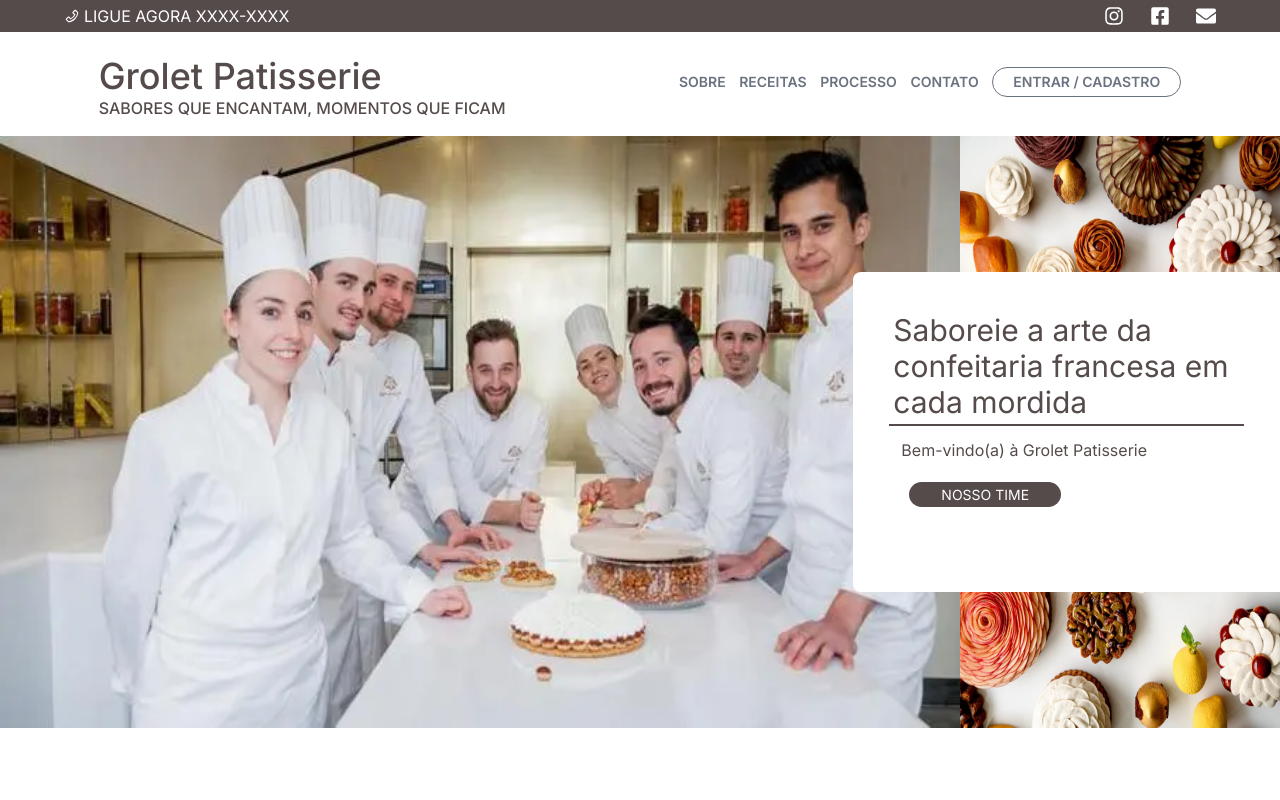
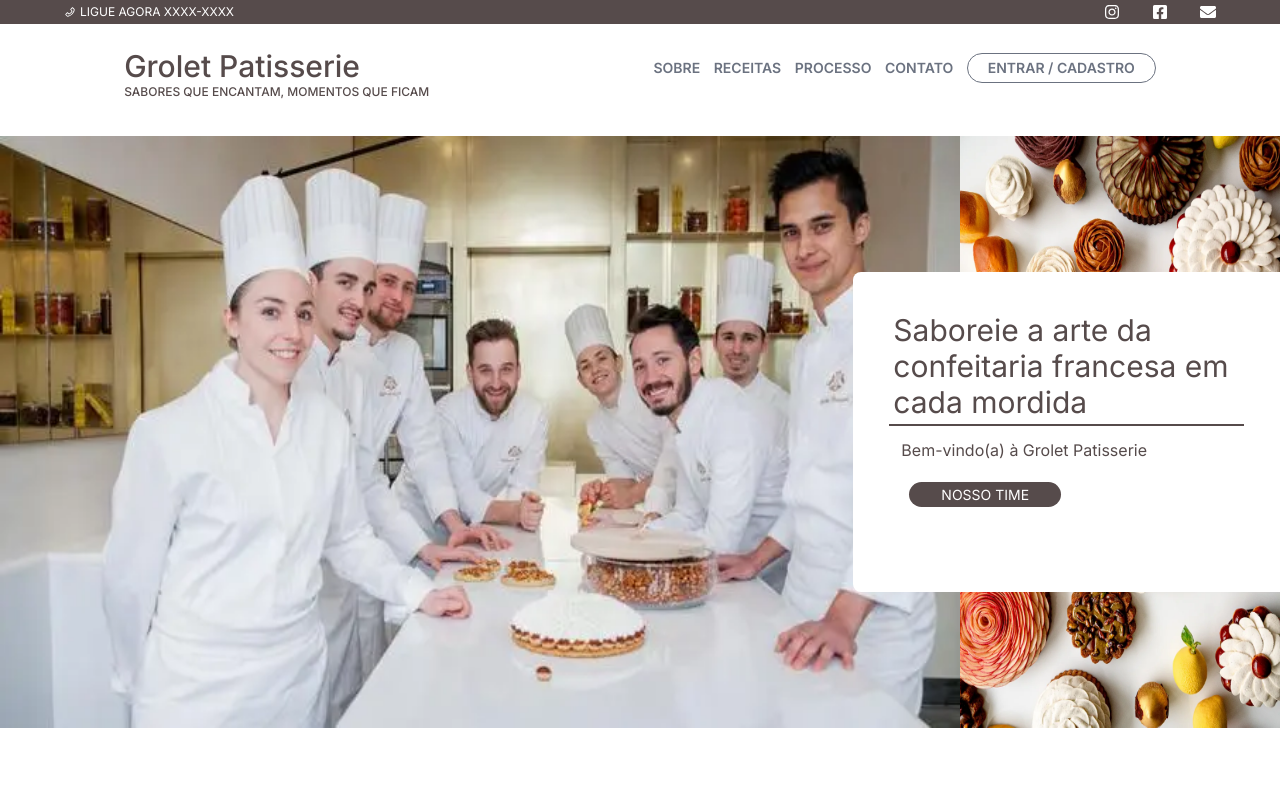
Before and after one commit to JhonatasAnicezio/Grolet_Patisserie, a Next.js app: page / in a window 1280 px wide. Shown: the top 800 px of the page. Built offline with nearby package versions, Linux system fonts and the light colour scheme.

Commit message:
refact: css

```diff
--- a/src/components/Header/index.tsx
+++ b/src/components/Header/index.tsx
@@ -7,12 +7,12 @@ import { Button } from "./components/button";
 export function Header() {
   return (
     <header className="fixed top-0 left-0 w-full bg-white z-50">
-      <div className="flex justify-between items-center text-base px-16 py-1 bg-brown-350 text-white">
+      <div className="flex justify-between items-center text-xs px-16 py-1 bg-brown-350 text-white">
         <div className="flex gap-1 items-center">
           <AiOutlinePhone/>
           <p>LIGUE AGORA XXXX-XXXX</p>
         </div>
-        <nav className="flex w-28 text-xl justify-between">
+        <nav className="flex w-28 text-base justify-between">
           <Link target="blank" href='https://www.instagram.com/cedricgroletopera/'>
             <FaInstagram className="transition duration-500 hover:text-pink-500" />
           </Link>
@@ -26,8 +26,8 @@ export function Header() {
       </div>
       <div className="flex text-brown-350 p-3 justify-around">
         <Link href='/'>
-          <h1 className="text-4xl font-medium pt-3">Grolet Patisserie</h1>
-          <h2 className="font-medium">SABORES QUE ENCANTAM, MOMENTOS QUE FICAM</h2>
+          <h1 className="text-3xl font-medium pt-3">Grolet Patisserie</h1>
+          <h2 className="text-xs font-medium">SABORES QUE ENCANTAM, MOMENTOS QUE FICAM</h2>
         </Link>
         <nav className="flex w-2/5 justify-between items-center font-semibold text-sm text-gray-500">
           <LinkHeader name="SOBRE" route="/about" />
```
